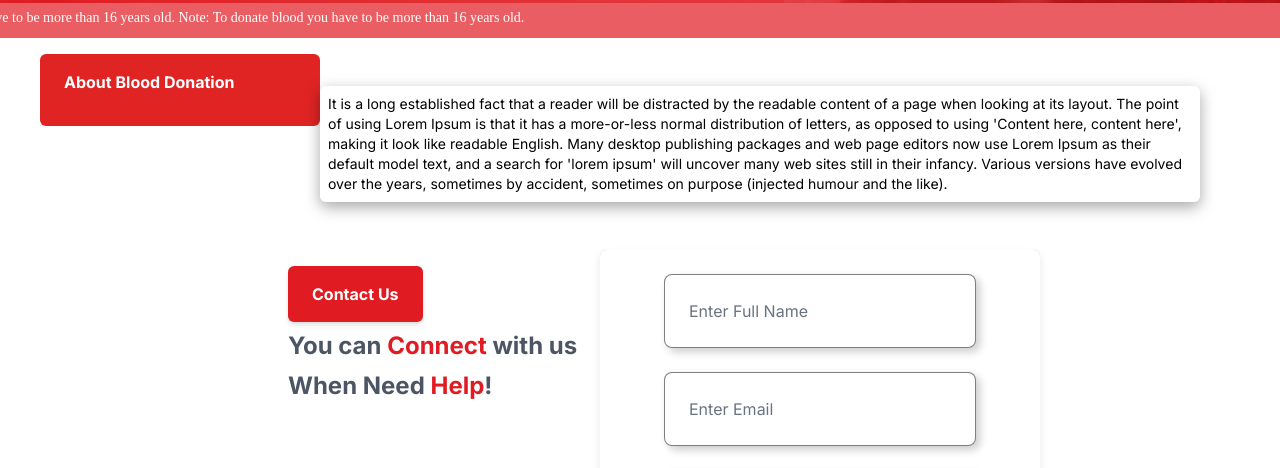
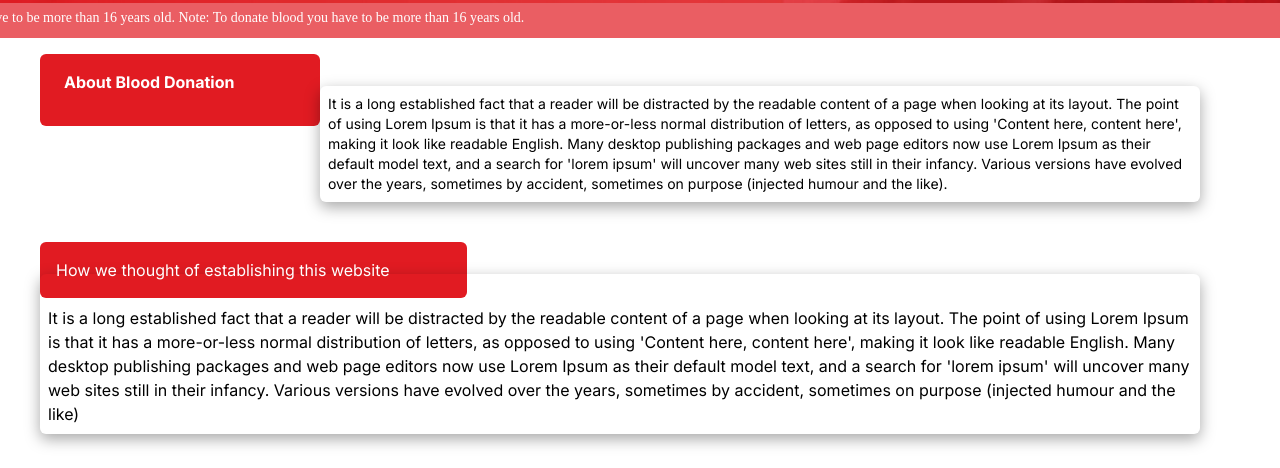
Before and after one commit to salauddin-ayub/Blood_Donation, a React (Create React App) app: page /about in a window 1280 px wide. Shown: the part 649-1117 px from the top of the page. Built offline with nearby package versions, Linux system fonts and the light colour scheme; the HTML template or start-up script is replaced by a standard one.

Commit message:
about us details

```diff
--- a/src/pages/AboutUsSections/AboutBloodDonation.js
+++ b/src/pages/AboutUsSections/AboutBloodDonation.js
@@ -2,9 +2,9 @@ import React from "react";
 
 function AboutBloodDonation() {
   return (
-    <div>
+    <div className="max-w-[2036px]">
       <div className="grid grid-cols-4 max-w-[1536px] mx-auto mt-4">
-        <div className="col-span-1 bg-red-600 md:ml-10 rounded-md">
+        <div className="col-span-1 bg-brandPrimary md:ml-10 rounded-md">
           <p className="font-bold mb-8 mt-4 text-white ml-6">
             About Blood Donation
           </p>
@@ -37,6 +37,20 @@ function AboutBloodDonation() {
       </div>
 
 
+
+
+      <div className="mt-10">
+        <div className="text-white bg-brandPrimary rounded-md w-2/6 md:ml-10 p-4">
+            <p>How we thought of establishing this website</p>
+        </div>
+        <div className="md:ml-10 md:mr-20 rounded-md -mt-6 z-30" style={{ boxShadow: "rgba(0, 0, 0, 0.35) 0px 5px 15px" }}>
+            <br></br>
+            <p className="p-2 ">It is a long established fact that a reader will be distracted by the readable content of a page when looking at its layout. The point of using Lorem Ipsum is that it has a more-or-less normal distribution of letters, as opposed to using 'Content here, content here', making it look like readable English. Many desktop publishing packages and web page editors now use Lorem Ipsum as their default model text, and a search for 'lorem ipsum' will uncover many web sites still in their infancy. Various versions have evolved over the years, sometimes by accident, sometimes on purpose (injected humour and the like)</p>
+        </div>
+
+      </div>
+
+
     </div>
   );
 }
```
